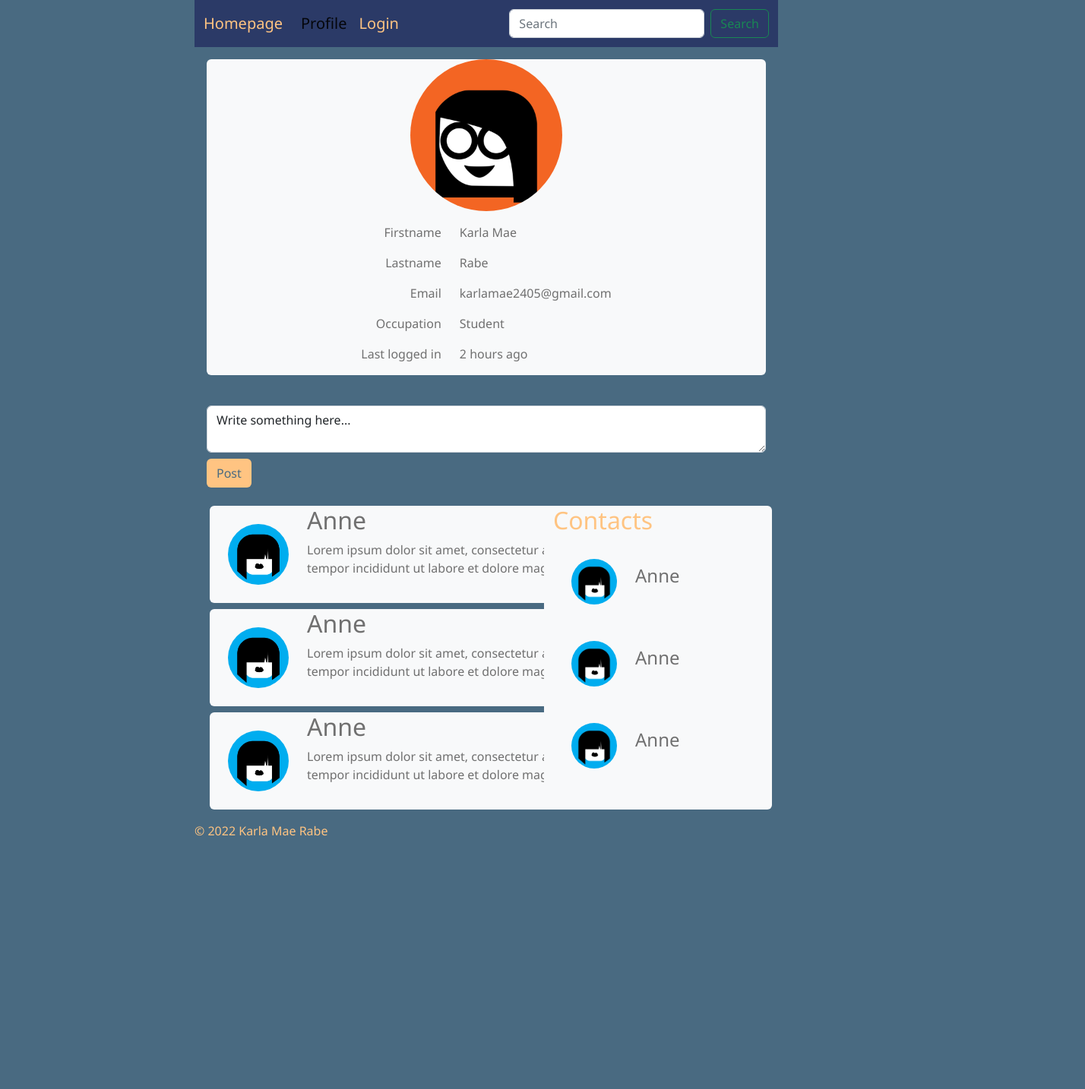
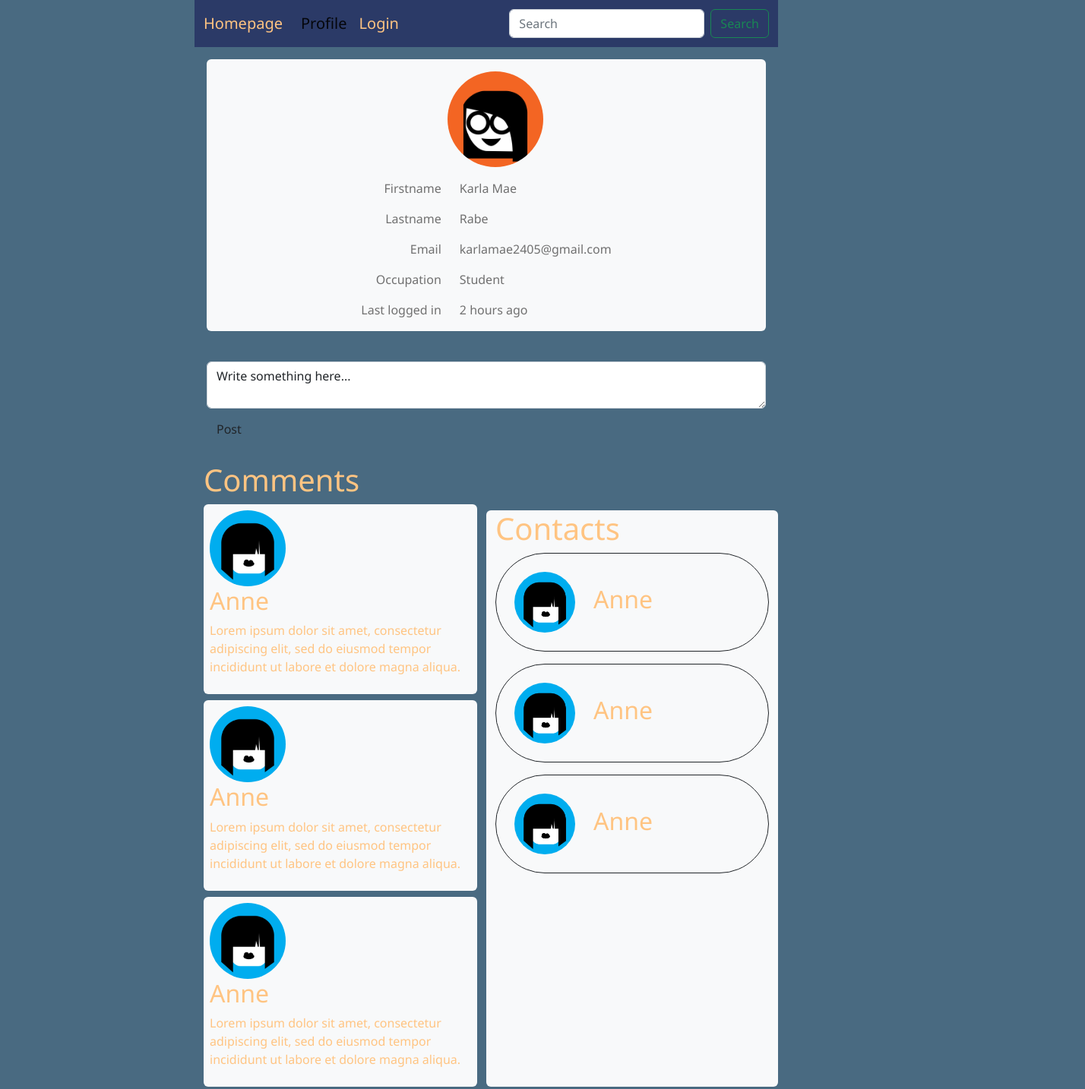
Before and after one commit to Noizenne/css-frameworks, a website: page profile.html in a window 1280 px wide. Shown: the top 1434 px of the page at 76% size, 1428 px wide, since content can reach past the window. Before the commit the page ends 1122 px from the top, so only its background shows below. Drawn offline with nearby package versions, Linux system fonts and the light colour scheme.

Commit message:
Updated responsiveness

```diff
--- a/profile.html
+++ b/profile.html
@@ -35,11 +35,11 @@
 
     <main>
         <div class="wall bg-light rounded m-3">
-            <div class="profileCard">
-            <img src="/images/basic-shape-avatar-1632968.jpg" class="rounded-circle" alt="Profile picture of a basic woman avatar with black hair and glasses.">
-
-            <div class="infoCard d-flex justify-content-center mt-3">
-            <div class="info d-flex flex-column align-items-end me-4">
+            <div class="row">
+                <div class="col-md-5"></div>
+            <img src="/images/basic-shape-avatar-1632968.jpg" class="rounded-circle mt-3" style="width:150px;"  alt="Profile picture of a basic woman avatar with black hair and glasses.">
+            <div class="text d-flex justify-content-center mt-3">
+            <div class="d-flex flex-column align-items-end me-4">
                 <p>Firstname</p>
                 <p>Lastname</p>
                 <p>Email</p>
@@ -56,6 +56,7 @@
         </div>
         </div>
     </div>
+        </div>
 
         <form>
             <div class="form-group m-3">
@@ -65,54 +66,50 @@
               </div>
         </form>
 
-        <div class="profileWall row row-cols-2 justify-content-between m-2">
-            <div class="wall me-3">
-                <div class="card2 d-flex bg-light rounded ">
-                    <img src="/images/woman-avatar-1632963.jpg" class="rounded-circle m-4" alt="Profile picture of a basic woman avatar in a blue background with short hair and black lips.">
+        <div class="container-fluid mt-3">
+            <h1>Comments</h1>
+            <div class="row justify-content-between">
+              <div class="col-lg-6 rounded align-items-center">
+                <div class="bg-light rounded p-2">
+                    <img src="/images/woman-avatar-1632963.jpg" class="rounded-circle" style="width:100px;" alt="Profile picture of a basic woman avatar with black hair and glasses.">
                     <div class="card3">
                        <h2>Anne</h2>
-                        <form>
                        <p>Lorem ipsum dolor sit amet, consectetur adipiscing elit, sed do eiusmod tempor incididunt ut labore et dolore magna aliqua.</p>
-                        </form>
                     </div>
                 </div>
-                <div class="card2 d-flex bg-light rounded my-2">
-                    <img src="/images/woman-avatar-1632963.jpg" class="rounded-circle m-4" alt="Profile picture of a basic woman avatar in a blue background with short hair and black lips.">
+                <div class="bg-light rounded p-2 my-2">
+                    <img src="/images/woman-avatar-1632963.jpg" class="rounded-circle" style="width:100px;" alt="Profile picture of a basic woman avatar with black hair and glasses.">
                     <div class="card3">
                        <h2>Anne</h2>
-                        <form>
                        <p>Lorem ipsum dolor sit amet, consectetur adipiscing elit, sed do eiusmod tempor incididunt ut labore et dolore magna aliqua.</p>
-                        </form>
                     </div>
                 </div>
-                <div class="card2 d-flex bg-light rounded">
-                    <img src="/images/woman-avatar-1632963.jpg" class="rounded-circle m-4" alt="Profile picture of a basic woman avatar in a blue background with short hair and black lips.">
+                <div class="bg-light rounded p-2">
+                    <img src="/images/woman-avatar-1632963.jpg" class="rounded-circle" style="width:100px;" alt="Profile picture of a basic woman avatar with black hair and glasses.">
                     <div class="card3">
                        <h2>Anne</h2>
-                        <form>
                        <p>Lorem ipsum dolor sit amet, consectetur adipiscing elit, sed do eiusmod tempor incididunt ut labore et dolore magna aliqua.</p>
-                        </form>
+                    </div>
+                </div>
+              </div>
+              <div class="col-lg-6 bg-light rounded mt-2">
+                <h1>Contacts</h1>
+                <div class="d-flex align-items-center border border-dark rounded-pill mt-2">
+                    <img src="/images/woman-avatar-1632963.jpg" class="rounded-circle m-4" style="width: 80px;" alt="Profile picture of a basic woman avatar in a blue background with short hair and black lips.">
+                    <h2>Anne</h2>
+                </div>
+                <div class="d-flex align-items-center border border-dark rounded-pill my-3">
+                    <img src="/images/woman-avatar-1632963.jpg" class="rounded-circle m-4" style="width: 80px;" alt="Profile picture of a basic woman avatar in a blue background with short hair and black lips.">
+                    <h2>Anne</h2>
+                </div>
+                <div class="d-flex align-items-center border border-dark rounded-pill">
+                    <img src="/images/woman-avatar-1632963.jpg" class="rounded-circle m-4" style="width: 80px;" alt="Profile picture of a basic woman avatar in a blue background with short hair and black lips.">
+                    <h2>Anne</h2>
+                </div>
               </div>
             </div>
           </div>
 
-
-            <div class="contacts bg-light rounded">
-                <h2>Contacts</h2>
-                <div class="card2 d-flex rounded align-items-center">
-                    <img src="/images/woman-avatar-1632963.jpg" class="rounded-circle m-4" alt="Profile picture of a basic woman avatar in a blue background with short hair and black lips.">
-                    <p class="fs-4 d-flex justify-content-center">Anne</p>
-                </div>
-                <div class="card2 d-flex rounded align-items-center">
-                    <img src="/images/woman-avatar-1632963.jpg" class="rounded-circle m-4" alt="Profile picture of a basic woman avatar in a blue background with short hair and black lips.">
-                    <p class="fs-4 d-flex justify-content-center">Anne</p>
-                </div>
-                <div class="card2 d-flex rounded align-items-center">
-                    <img src="/images/woman-avatar-1632963.jpg" class="rounded-circle m-4" alt="Profile picture of a basic woman avatar in a blue background with short hair and black lips.">
-                    <p class="fs-4 d-flex justify-content-center">Anne</p>
-                </div>
-            </div>
-        </div>
     </main>
     <footer class="mt-3">
         <p>&copy; 2022 Karla Mae Rabe</p>
--- a/src/scss/main.scss
+++ b/src/scss/main.scss
@@ -1,12 +1,4 @@
 @import './variables';
-
-//Mixin
-
-@mixin imageSize($width) {
-    width: $width;
-    display: block;
-    margin: 0 auto;
-}
 
 * {
     box-sizing: border-box;
@@ -38,56 +30,12 @@ body {
             color: $tertiary-color;
         }
     }
-
-
 }
 
 //Main
 
 main {
-    .card {
-        color: $text-color;
-        width: 200px;
-        img {
-            @include imageSize(100px);
-        }
-    }
-    .card2 {
-        color: $text-color;
-        width: 700px;
-
-        img {
-            @include imageSize(80px);
-            margin-left: 10px;
-        }
-
-    }
-
-    .profileCard {
-        img {
-            @include imageSize(200px);
-        }
+    .text {
         color: $text-color;
     }
-
-    .contacts {
-        width: 300px;
-        img {
-            @include imageSize(60px);
-        }
-
-
-    }
-
-    .text-center {
-        width: 500px;
-    }
-
-    .btn {
-        color: $primary-color;
-        background-color: $secondary-color;
-        &:hover {
-            background-color: $tertiary-color;
-        }
-    }
 }
```
Also changed, not shown: index.html (+26 -24 lines), dist/css/main.css. Lines whose indentation alone changed are shown as unchanged.
